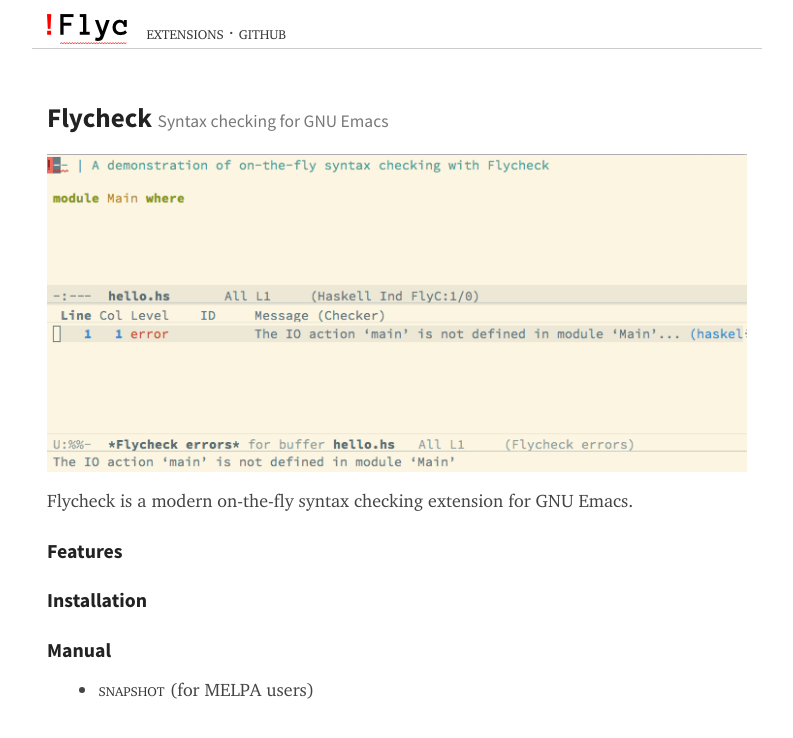
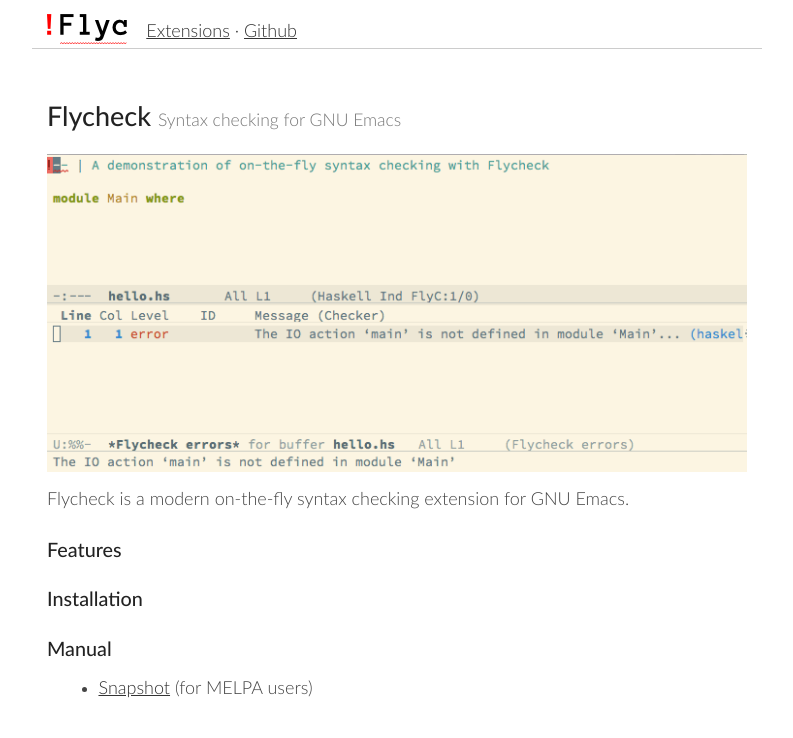
Before and after one commit to cmarqu/flycheck.github.io, a Jekyll site: the page built from index.md, in a window 1280 px wide. Shown: the top 738 px of the page, without its empty margins (243-1036 px from the left). Built offline with Jekyll 4.4.1, drawn with Linux system fonts in a browser that asks for light colours.

Commit message:
Use Lato as main font

```diff
--- a/css/flycheck.css
+++ b/css/flycheck.css
@@ -1,12 +1,12 @@
 /* Basic typography styles */
 body {                          /* Body text */
-    font-family: "Charter", serif;
+    font-family: "Lato Light", sans-serif;
     font-size: 18px;
     line-height: 1.35;
     color: #444;
     word-wrap: break-word;
-    font-feature-settings: "kern", "liga", "swsh", "calt";
-    text-rendering: optimizeLegibility;
+    font-feature-settings: "kern", "liga", "clig", "calt";
+    -webkit-font-feature-settings: "kern", "liga", "clig", "calt";
 }
 
 .container {                    /* Page container */
@@ -20,7 +20,7 @@
 }
 
 h1, h2, h3, h4 {
-    font-family: "Source Sans Pro", sans-serif;
+    font-family: "Lato Light", sans-serif;
     font-weight: bold;
     line-height: 1;
     color: #222;
@@ -131,9 +131,6 @@
 
 a {
     color: #333;
-    text-decoration: none;
-    font-variant: small-caps;
-    text-transform: lowercase;
 }
 
 a:hover {
@@ -141,6 +138,7 @@
     border-radius: 4px;
     transition-property: background;
     transition-duration: 0.2s;
+    text-decoration: none;
 }
 
 /* Navigation bar, for non-texinfo pages */
--- a/fonts/LICENSE Charter.txt
+++ /dev/null
@@ -1,3 +0,0 @@
-This is a copy of the Charter fonts which Bitstream contributed to the X consortium. This is the original notice included with the fonts:
-
-(c) Copyright 1989-1992, Bitstream Inc., Cambridge, MA. You are hereby granted permission under all Bitstream propriety rights to use, copy, modify, sublicense, sell, and redistribute the 4 Bitstream Charter (r) Type 1 outline fonts and the 4 Courier Type 1 outline fonts for any purpose and without restriction; provided, that this notice is left intact on all copies of such fonts and that Bitstream's trademark is acknowledged as shown below on all unmodified copies of the 4 Charter Type 1 fonts. BITSTREAM CHARTER is a registered trademark of Bitstream Inc.
--- a/fonts/fonts.css
+++ b/fonts/fonts.css
@@ -10,49 +10,25 @@
 }
 
 @font-face {
-    font-family: "Source Sans Pro";
-    src: url("SourceSansPro-Regular.woff") format('woff');
+    font-family: "Lato Light";
+    src: url("Lato-Light.woff") format('woff');
 }
 
 @font-face {
-    font-family: "Source Sans Pro";
-    src: url("SourceSansPro-Bold.woff") format('woff');
+    font-family: "Lato Light";
+    src: url("Lato-LightItalic.woff") format('woff');
+    font-style: italic;
+}
+
+@font-face {
+    font-family: "Lato Light";
+    src: url("Lato-Medium.woff") format('woff');
     font-weight: bold;
 }
 
 @font-face {
-    font-family: "Source Sans Pro";
-    src: url("SourceSansPro-Italic.woff") format('woff');
+    font-family: "Lato Light";
+    src: url("Lato-MediumItalic.woff") format('woff');
+    font-weight: bold;
     font-style: italic;
 }
-
-@font-face {
-    font-family: "Source Sans Pro";
-    src: url("SourceSansPro-Bold-Italic.woff") format('woff');
-    font-style: italic;
-    font-weight: bold
-}
-
-@font-face {
-    font-family: "Charter";
-    src: url("Charter-Regular.woff") format('woff');
-}
-
-@font-face {
-    font-family: "Charter";
-    src: url("Charter-Bold.woff") format('woff');
-    font-weight: bold;
-}
-
-@font-face {
-    font-family: "Charter";
-    src: url("Charter-Italic.woff") format('woff');
-    font-style: italic;
-}
-
-@font-face {
-    font-family: "Charter";
-    src: url("Charter-Bold-Italic.woff") format('woff');
-    font-style: italic;
-    font-weight: bold
-}
```
Also changed, not shown: fonts/LICENSE Lato.txt (renamed from fonts/LICENSE Source Sans Pro.txt, +4 -3 lines), fonts/Charter-Bold-Italic.woff (deleted), fonts/Charter-Bold.woff (deleted), fonts/Charter-Italic.woff (deleted), fonts/Charter-Regular.woff (deleted), fonts/Lato-Light.woff (added), fonts/Lato-LightItalic.woff (added), fonts/Lato-Medium.woff (added), fonts/Lato-MediumItalic.woff (added), fonts/SourceSansPro-Bold-Italic.woff (deleted), fonts/SourceSansPro-Bold.woff (deleted), fonts/SourceSansPro-It.woff (deleted), fonts/SourceSansPro-Regular.woff (deleted).
